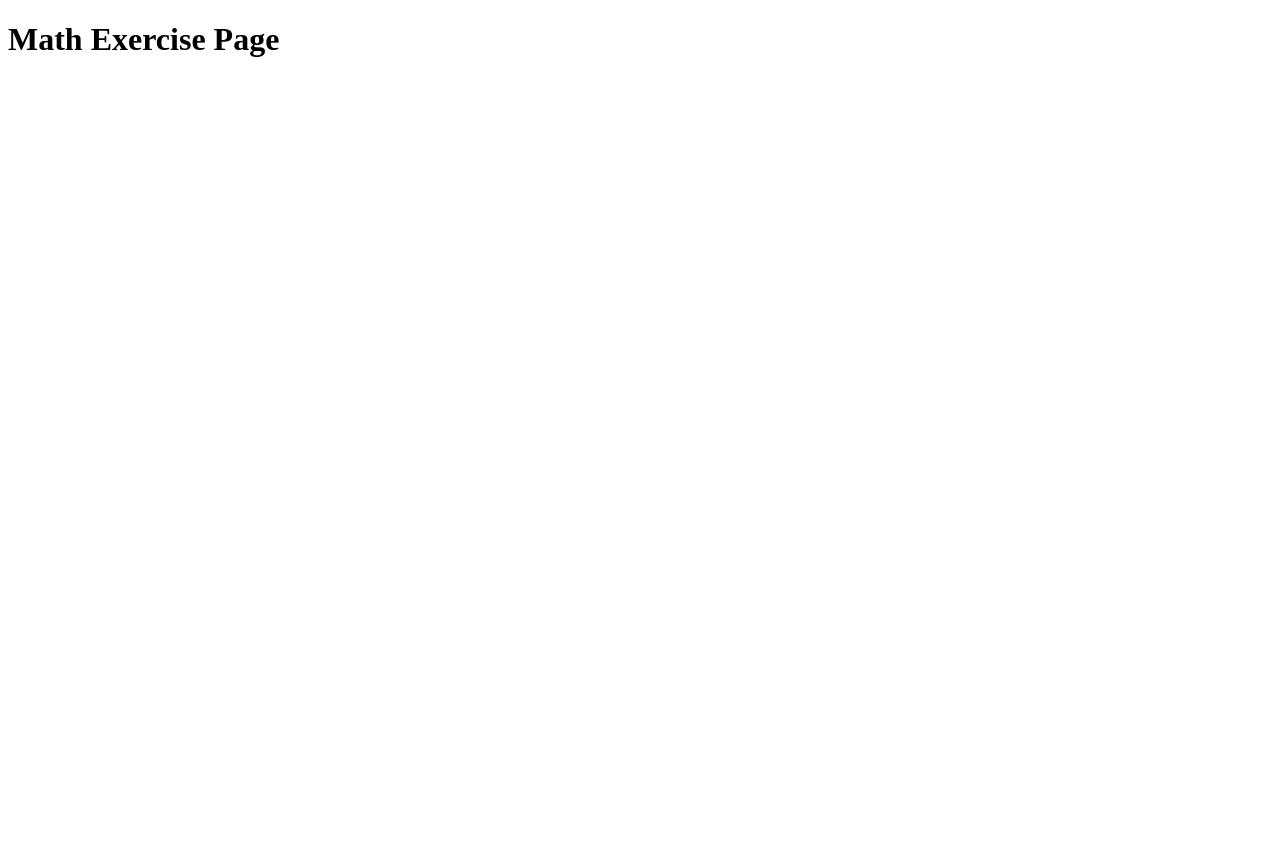
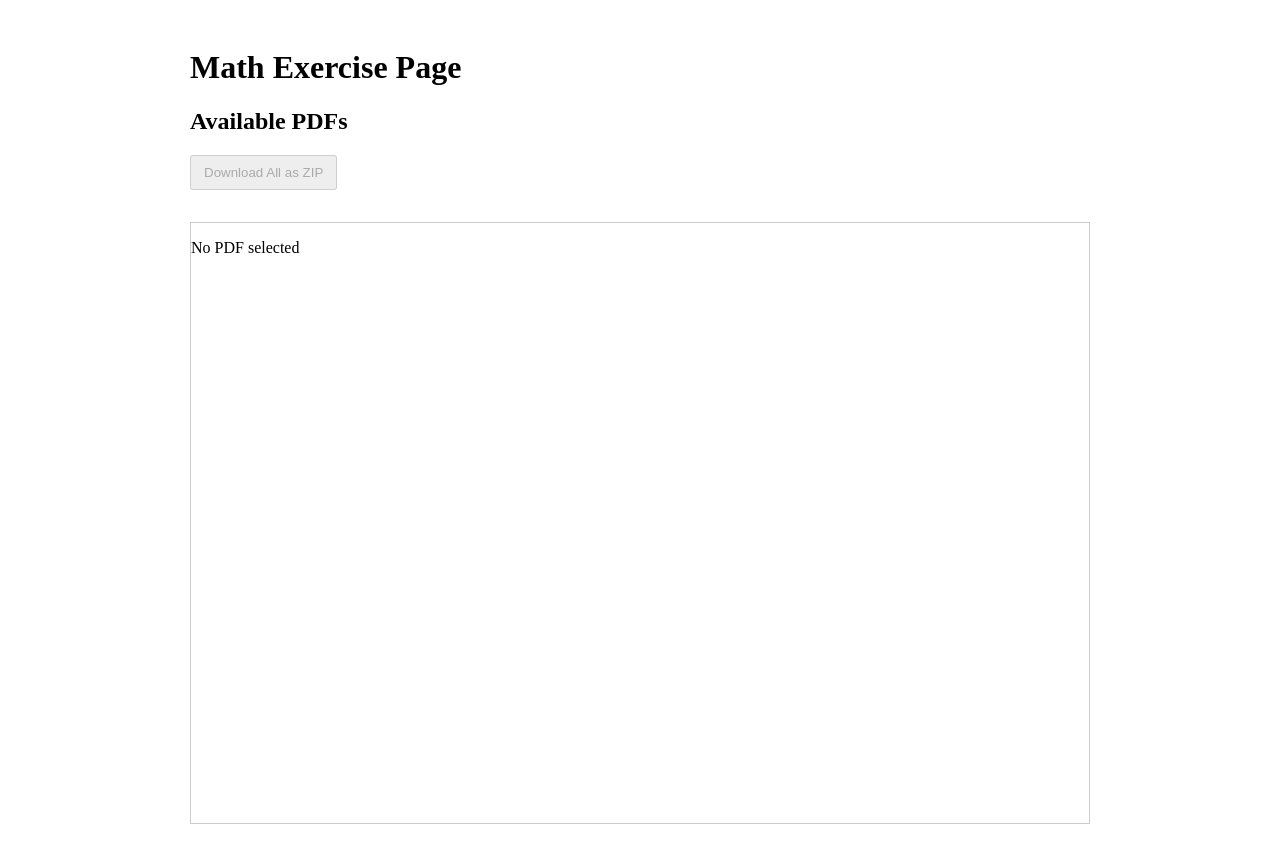
Before and after one commit to STsAiR/math-exercise, a React (Create React App) app: page / in a window 1280 px wide. Before the commit the page ends 800 px from the top, so only its background shows below. Built offline with nearby package versions, Linux system fonts and the light colour scheme.

Commit message:
add download button

```diff
--- a/package.json
+++ b/package.json
@@ -9,7 +9,9 @@
     "@testing-library/react": "^16.3.0",
     "@testing-library/user-event": "^13.5.0",
     "ethers": "^6.14.0",
+    "file-saver": "^2.0.5",
     "gh-pages": "^6.3.0",
+    "jszip": "^3.10.1",
     "react": "^19.1.0",
     "react-dom": "^19.1.0",
     "react-ipfs-uploader": "^1.3.0",
--- a/src/App.js
+++ b/src/App.js
@@ -1,9 +1,12 @@
 import React, { useState } from "react";
+import JSZip from "jszip";
+import { saveAs } from "file-saver";
 
+// Dynamically import all PDF files inside ./exercises folder
 function importAll(r) {
   return r.keys().map((key) => ({
     fileName: key.replace("./", ""),
-    filePath: r(key),
+    filePath: r(key).default || r(key),
   }));
 }
 
@@ -14,26 +17,82 @@ export default function App() {
     pdfFiles[0]?.filePath || null
   );
 
+  const downloadAllAsZip = async () => {
+    if (pdfFiles.length === 0) return;
+
+    const zip = new JSZip();
+    const folder = zip.folder("exercises");
+
+    try {
+      await Promise.all(
+        pdfFiles.map(async ({ fileName, filePath }) => {
+          const response = await fetch(filePath);
+          if (!response.ok) throw new Error(`Failed to fetch ${fileName}`);
+          const blob = await response.blob();
+          folder.file(fileName, blob);
+        })
+      );
+
+      const content = await zip.generateAsync({ type: "blob" });
+      saveAs(content, "exercises.zip");
+    } catch (error) {
+      alert("Error creating ZIP: " + error.message);
+    }
+  };
+
   return (
-    <div>
+    <div style={{ maxWidth: 900, margin: "auto", padding: 20 }}>
       <h1>Math Exercise Page</h1>
-      <ul>
+
+      <div style={{ marginBottom: 20 }}>
+        <h2>Available PDFs</h2>
+        <button
+          onClick={downloadAllAsZip}
+          disabled={pdfFiles.length === 0}
+          style={{
+            marginBottom: 12,
+            padding: "8px 12px",
+            cursor: pdfFiles.length === 0 ? "not-allowed" : "pointer",
+          }}
+        >
+          Download All as ZIP
+        </button>
+
+        <ul style={{ listStyle: "none", padding: 0 }}>
           {pdfFiles.map(({ fileName, filePath }) => (
-          <li key={fileName}>
-            <button onClick={() => setSelectedFile(filePath)}>
+            <li key={fileName} style={{ marginBottom: 8 }}>
+              <button
+                style={{
+                  background: "none",
+                  border: "none",
+                  color: "blue",
+                  textDecoration: "underline",
+                  cursor: "pointer",
+                  padding: 0,
+                  fontSize: "1rem",
+                }}
+                onClick={() => setSelectedFile(filePath)}
+              >
                 {fileName}
               </button>
             </li>
           ))}
         </ul>
+      </div>
 
-      {selectedFile && (
+      <div style={{ border: "1px solid #ccc", height: "600px" }}>
+        {selectedFile ? (
           <iframe
+            title="PDF Viewer"
             src={selectedFile}
-          style={{ width: "100%", height: "600px", border: "none" }}
-          title="PDF Viewer"
+            width="100%"
+            height="100%"
+            style={{ border: "none" }}
           />
+        ) : (
+          <p>No PDF selected</p>
         )}
+      </div>
     </div>
   );
 }
```
Also changed, not shown: 1 other file (tests, documents, lock files or other folders). Lines whose indentation alone changed are shown as unchanged.
